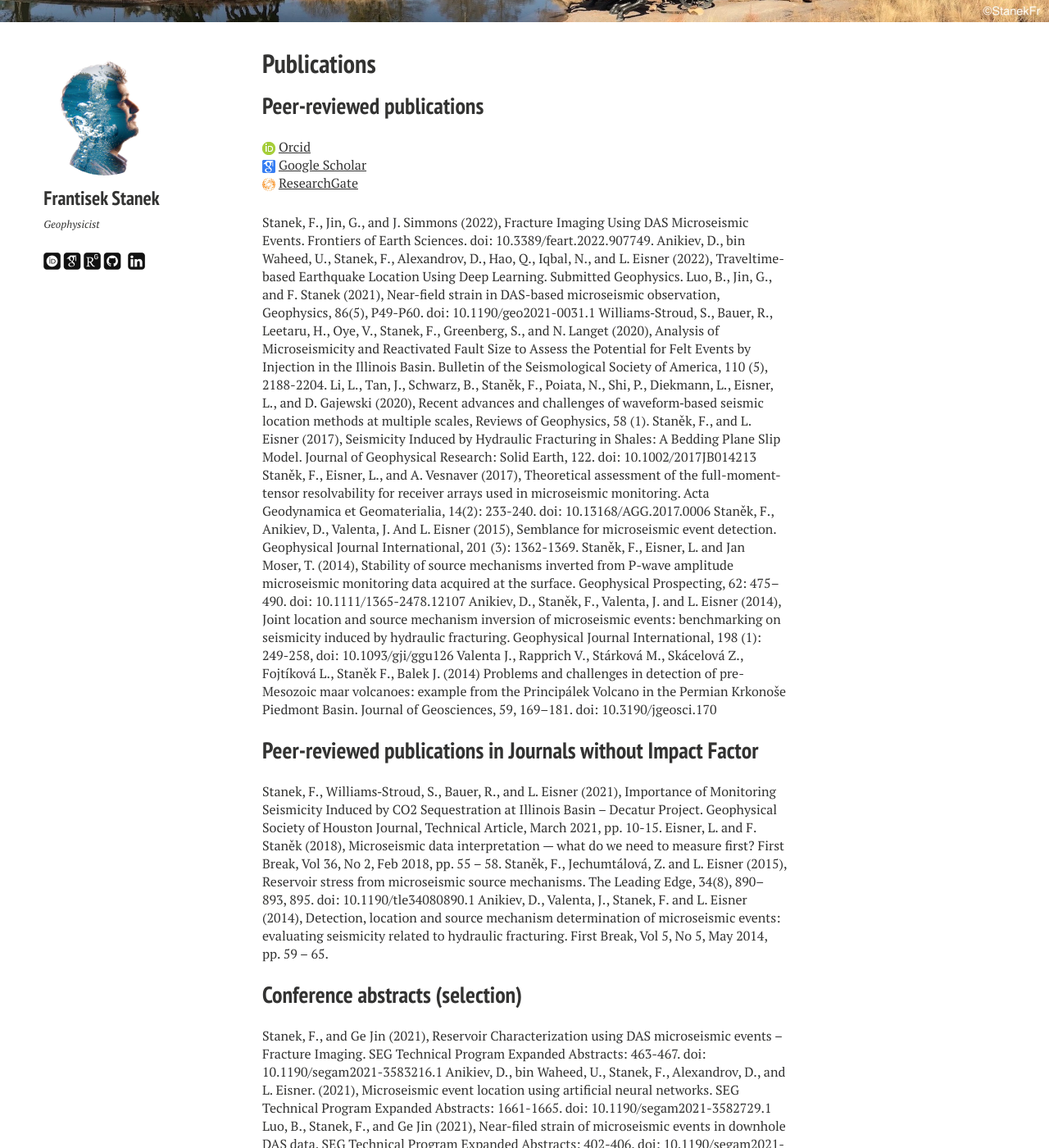
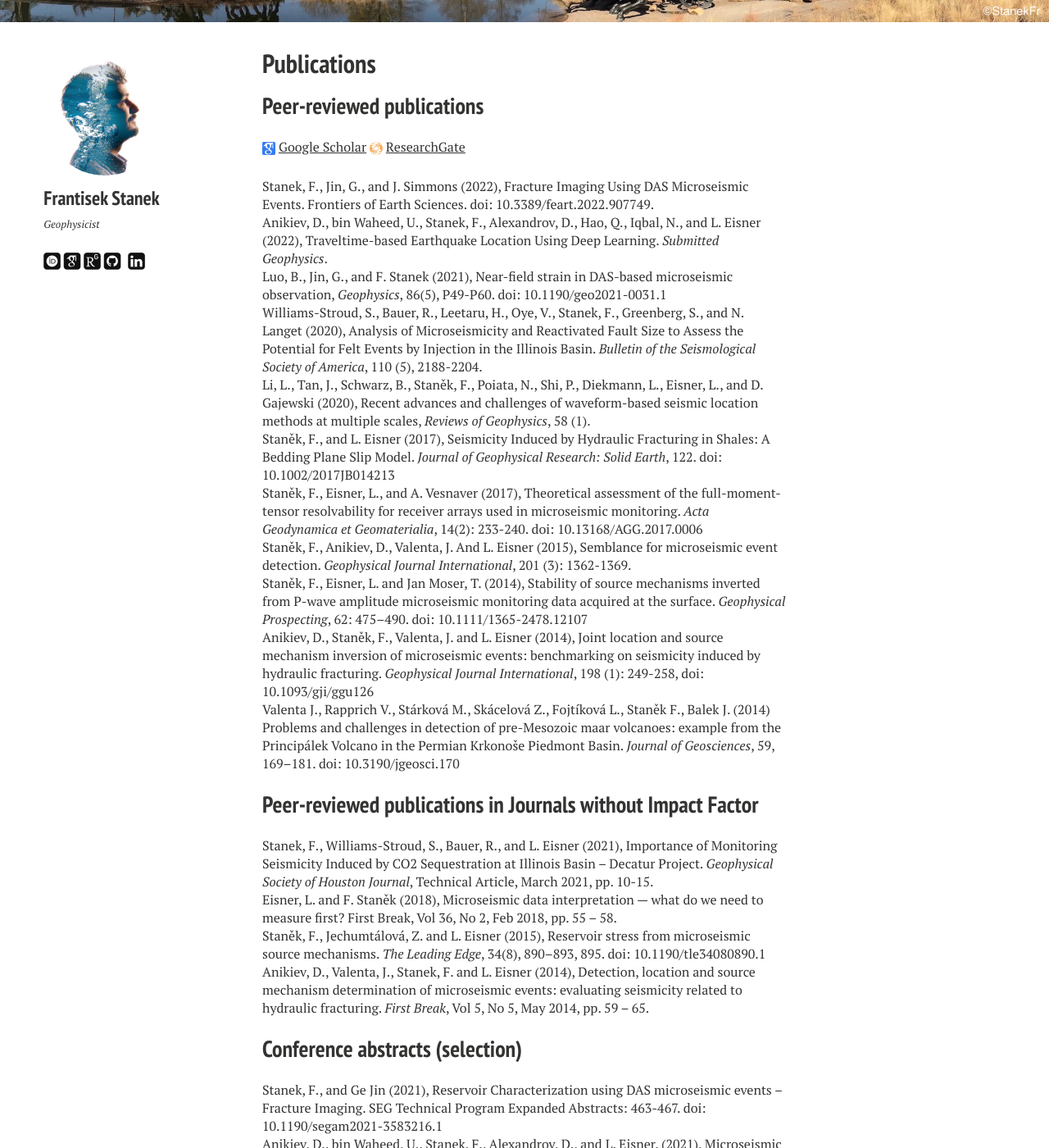
Before and after one commit to StanekFr/StanekFr.github.io, a Jekyll site: the page built from publications/index.md, in a window 1280 px wide and 1400 px high, scrolled down 313 px. Shown: the whole window at 82% size. Built offline with Jekyll 4.4.1, drawn with Linux system fonts in a browser that asks for light colours; nearby versions of some CDN libraries; some web fonts are replaced; some of the changed text lies outside the part shown.

Commit message:
Update index.md

```diff
--- a/publications/index.md
+++ b/publications/index.md
@@ -8,51 +8,51 @@ modified: 2022-07-17
 
 ## Peer-reviewed publications
 
-![Orcid]({{ site.url }}/images/orcid.png) [Orcid]((https://orcid.org/my-orcid?orcid=0000-0002-0037-9239))
 ![Scholar]({{ site.url }}/images/scholar.png) [Google Scholar](https://scholar.google.com/citations?user=k5i3d9MAAAAJ&hl=cs)
 ![ResearchGate]({{ site.url }}/images/rid.png) [ResearchGate](https://www.researchgate.net/profile/Frantisek-Stanek)
+<!-- ![Orcid]({{ site.url }}/images/orcid.png) [Orcid]((https://orcid.org/my-orcid?orcid=0000-0002-0037-9239))    -->
 <!-- ![Publons]({{ site.url }}/images/orcid.png) [Publons]((https://orcid.org/my-orcid?orcid=0000-0002-0037-9239))  -->
 
 Stanek, F., Jin, G., and J. Simmons (2022), Fracture Imaging Using DAS Microseismic Events. Frontiers of Earth Sciences. doi: 10.3389/feart.2022.907749.
-Anikiev, D., bin Waheed, U., Stanek, F., Alexandrov, D., Hao, Q., Iqbal, N., and L. Eisner (2022), Traveltime-based Earthquake Location Using Deep Learning. Submitted Geophysics.
-Luo, B., Jin, G., and F. Stanek (2021), Near-field strain in DAS-based microseismic observation, Geophysics, 86(5), P49-P60. doi: 10.1190/geo2021-0031.1
-Williams‐Stroud, S., Bauer, R., Leetaru, H., Oye, V., Stanek, F., Greenberg, S., and N. Langet (2020), Analysis of Microseismicity and Reactivated Fault Size to Assess the Potential for Felt Events by Injection in the Illinois Basin. Bulletin of the Seismological Society of America, 110 (5), 2188-2204.
-Li, L., Tan, J., Schwarz, B., Staněk, F., Poiata, N., Shi, P., Diekmann, L., Eisner, L., and D. Gajewski (2020), Recent advances and challenges of waveform‐based seismic location methods at multiple scales, Reviews of Geophysics, 58 (1).
-Staněk, F., and L. Eisner (2017), Seismicity Induced by Hydraulic Fracturing in Shales: A Bedding Plane Slip Model. Journal of Geophysical Research: Solid Earth, 122. doi: 10.1002/2017JB014213
-Staněk, F., Eisner, L., and A. Vesnaver (2017), Theoretical assessment of the full-moment-tensor resolvability for receiver arrays used in microseismic monitoring. Acta Geodynamica et Geomaterialia, 14(2): 233-240. doi: 10.13168/AGG.2017.0006
-Staněk, F., Anikiev, D., Valenta, J. And L. Eisner (2015), Semblance for microseismic event detection. Geophysical Journal International, 201 (3): 1362-1369.
-Staněk, F., Eisner, L. and Jan Moser, T. (2014), Stability of source mechanisms inverted from P-wave amplitude microseismic monitoring data acquired at the surface. Geophysical Prospecting, 62: 475–490. doi: 10.1111/1365-2478.12107
-Anikiev, D., Staněk, F., Valenta, J. and L. Eisner (2014), Joint location and source mechanism inversion of microseismic events: benchmarking on seismicity induced by hydraulic fracturing. Geophysical Journal International, 198 (1): 249-258, doi: 10.1093/gji/ggu126
-Valenta J., Rapprich V., Stárková M., Skácelová Z., Fojtíková L., Staněk F., Balek J. (2014) Problems and challenges in detection of pre-Mesozoic maar volcanoes: example from the Principálek Volcano in the Permian Krkonoše Piedmont Basin. Journal of Geosciences, 59, 169–181. doi: 10.3190/jgeosci.170
+<br>Anikiev, D., bin Waheed, U., Stanek, F., Alexandrov, D., Hao, Q., Iqbal, N., and L. Eisner (2022), Traveltime-based Earthquake Location Using Deep Learning. <em>Submitted Geophysics</em>.
+<br>Luo, B., Jin, G., and F. Stanek (2021), Near-field strain in DAS-based microseismic observation, <em>Geophysics</em>, 86(5), P49-P60. doi: 10.1190/geo2021-0031.1
+<br>Williams-Stroud, S., Bauer, R., Leetaru, H., Oye, V., Stanek, F., Greenberg, S., and N. Langet (2020), Analysis of Microseismicity and Reactivated Fault Size to Assess the Potential for Felt Events by Injection in the Illinois Basin. <em>Bulletin of the Seismological Society of America</em>, 110 (5), 2188-2204.
+<br>Li, L., Tan, J., Schwarz, B., Staněk, F., Poiata, N., Shi, P., Diekmann, L., Eisner, L., and D. Gajewski (2020), Recent advances and challenges of waveform-based seismic location methods at multiple scales, <em>Reviews of Geophysics</em>, 58 (1).
+<br>Staněk, F., and L. Eisner (2017), Seismicity Induced by Hydraulic Fracturing in Shales: A Bedding Plane Slip Model. <em>Journal of Geophysical Research: Solid Earth</em>, 122. doi: 10.1002/2017JB014213
+<br>Staněk, F., Eisner, L., and A. Vesnaver (2017), Theoretical assessment of the full-moment-tensor resolvability for receiver arrays used in microseismic monitoring. <em>Acta Geodynamica et Geomaterialia</em>, 14(2): 233-240. doi: 10.13168/AGG.2017.0006
+<br>Staněk, F., Anikiev, D., Valenta, J. And L. Eisner (2015), Semblance for microseismic event detection. <em>Geophysical Journal International</em>, 201 (3): 1362-1369.
+<br>Staněk, F., Eisner, L. and Jan Moser, T. (2014), Stability of source mechanisms inverted from P-wave amplitude microseismic monitoring data acquired at the surface. <em>Geophysical Prospecting</em>, 62: 475–490. doi: 10.1111/1365-2478.12107
+<br>Anikiev, D., Staněk, F., Valenta, J. and L. Eisner (2014), Joint location and source mechanism inversion of microseismic events: benchmarking on seismicity induced by hydraulic fracturing. <em>Geophysical Journal International</em>, 198 (1): 249-258, doi: 10.1093/gji/ggu126
+<br>Valenta J., Rapprich V., Stárková M., Skácelová Z., Fojtíková L., Staněk F., Balek J. (2014) Problems and challenges in detection of pre-Mesozoic maar volcanoes: example from the Principálek Volcano in the Permian Krkonoše Piedmont Basin. <em>Journal of Geosciences</em>, 59, 169–181. doi: 10.3190/jgeosci.170
 
 ## Peer-reviewed publications in Journals without Impact Factor
 
-Stanek, F., Williams‐Stroud, S., Bauer, R., and L. Eisner (2021), Importance of Monitoring Seismicity Induced by CO2 Sequestration at Illinois Basin – Decatur Project. Geophysical Society of Houston Journal, Technical Article, March 2021, pp. 10-15.
-Eisner, L. and F. Staněk (2018), Microseismic data interpretation — what do we need to measure first? First Break, Vol 36, No 2, Feb 2018, pp. 55 – 58.
-Staněk, F., Jechumtálová, Z. and L. Eisner (2015), Reservoir stress from microseismic source mechanisms. The Leading Edge, 34(8), 890–893, 895. doi: 10.1190/tle34080890.1
-Anikiev, D., Valenta, J., Stanek, F. and L. Eisner (2014), Detection, location and source mechanism determination of microseismic events: evaluating seismicity related to hydraulic fracturing. First Break, Vol 5, No 5, May 2014, pp. 59 – 65.
+Stanek, F., Williams-Stroud, S., Bauer, R., and L. Eisner (2021), Importance of Monitoring Seismicity Induced by CO2 Sequestration at Illinois Basin – Decatur Project. <em>Geophysical Society of Houston Journal</em>, Technical Article, March 2021, pp. 10-15.
+<br>Eisner, L. and F. Staněk (2018), Microseismic data interpretation — what do we need to measure first? First Break, Vol 36, No 2, Feb 2018, pp. 55 – 58.
+<br>Staněk, F., Jechumtálová, Z. and L. Eisner (2015), Reservoir stress from microseismic source mechanisms. <em>The Leading Edge</em>, 34(8), 890–893, 895. doi: 10.1190/tle34080890.1
+<br>Anikiev, D., Valenta, J., Stanek, F. and L. Eisner (2014), Detection, location and source mechanism determination of microseismic events: evaluating seismicity related to hydraulic fracturing. <em>First Break</em>, Vol 5, No 5, May 2014, pp. 59 – 65.
 
 ## Conference abstracts (selection)
 
 Stanek, F., and Ge Jin (2021), Reservoir Characterization using DAS microseismic events – Fracture Imaging. SEG Technical Program Expanded Abstracts: 463-467. doi: 10.1190/segam2021-3583216.1
-Anikiev, D., bin Waheed, U., Stanek, F., Alexandrov, D., and L. Eisner. (2021), Microseismic event location using artificial neural networks. SEG Technical Program Expanded Abstracts: 1661-1665. doi: 10.1190/segam2021-3582729.1
-Luo, B., Stanek, F., and Ge Jin (2021), Near-filed strain of microseismic events in downhole DAS data. SEG Technical Program Expanded Abstracts: 402-406. doi: 10.1190/segam2021-3582141.1
-Stanek, F., Williams-Stroud, S., Bauer, R., and L. Eisner (2020), Importance of monitoring seismicity induced by CO2 sequestration at Illinois Basin – Decatur Project. SEG Technical Program Expanded Abstracts, pp. 2226-2230. doi: 10.1190/segam2020-3427548.1
-Stanek, F., Jechumtálová, Z., and L. Eisner (2018), Directivity of microseismic events as a tool for interpretation. SEG Technical Program Expanded Abstracts, pp. 2987-2991. doi: 10.1190/segam2018-2997906.1
-Eisner, L., Staněk, F., Jechumtálová, Z., and Ch. Heaver (2018), Microseismicity to production – what do we need to measure first? Geoconvention, Calgary
-Staněk, F., Jechumtálová, Z., and L. Eisner (2017), Interpretation of Microseismicity Observed From Surface and Borehole Seismic Arrays During Hydraulic Fracturing in Shale - Bedding Plane Slip Model. AGU Fall Meeting 2017, New Orleans.
-Eisner, L., Staněk, F. (2017), The bedding plane slip model for microseismicity induced in shales. 2017 Workshop: Microseismic Technologies and Applications, Hefei, China, 4-6 June 2017: pp. 18-21. doi: 10.1190/Microseismic2017-005
-Staněk, F. and L. Eisner (2016), Seismological evidence for a geomechanical model of
+<br>Anikiev, D., bin Waheed, U., Stanek, F., Alexandrov, D., and L. Eisner. (2021), Microseismic event location using artificial neural networks. SEG Technical Program Expanded Abstracts: 1661-1665. doi: 10.1190/segam2021-3582729.1
+<br>Luo, B., Stanek, F., and Ge Jin (2021), Near-filed strain of microseismic events in downhole DAS data. SEG Technical Program Expanded Abstracts: 402-406. doi: 10.1190/segam2021-3582141.1
+<br>Stanek, F., Williams-Stroud, S., Bauer, R., and L. Eisner (2020), Importance of monitoring seismicity induced by CO2 sequestration at Illinois Basin – Decatur Project. SEG Technical Program Expanded Abstracts, pp. 2226-2230. doi: 10.1190/segam2020-3427548.1
+<br>Stanek, F., Jechumtálová, Z., and L. Eisner (2018), Directivity of microseismic events as a tool for interpretation. SEG Technical Program Expanded Abstracts, pp. 2987-2991. doi: 10.1190/segam2018-2997906.1
+<br>Eisner, L., Staněk, F., Jechumtálová, Z., and Ch. Heaver (2018), Microseismicity to production – what do we need to measure first? Geoconvention, Calgary
+<br>Staněk, F., Jechumtálová, Z., and L. Eisner (2017), Interpretation of Microseismicity Observed From Surface and Borehole Seismic Arrays During Hydraulic Fracturing in Shale - Bedding Plane Slip Model. AGU Fall Meeting 2017, New Orleans.
+<br>Eisner, L., Staněk, F. (2017), The bedding plane slip model for microseismicity induced in shales. 2017 Workshop: Microseismic Technologies and Applications, Hefei, China, 4-6 June 2017: pp. 18-21. doi: 10.1190/Microseismic2017-005
+<br>Staněk, F. and L. Eisner (2016), Seismological evidence for a geomechanical model of
 the bedding plane slip in hydraulic fracturing of shales. SEG Annual Meeting Postconvention Workshop - Hydraulic fracture microseismicity: Understanding the mechanisms to extract greater reservoir value, Dallas
-Jechumtálová, Z., Staněk, F., Eisner, L. and G.R. Keller (2016), Stress State Derived From Microseismicity Induced by Hydraulic Fracturing: Downhole and Surface Monitoring. Unconventional Resources Technology Conference, URTeC 2016. doi: 10.15530-urtec-2016-2460064
-Staněk, F., Jechumtálová, Z. and L. Eisner (2015), Stress field orientation inverted from source mechanisms of microseismic events induced by hydraulic fracturing and geomechanical interpretation. SEG Technical Program Expanded Abstracts 2015: pp. 2552-2556. doi: 10.1190/segam2015-5926686.1
-Staněk, F., Valenta, J., Anikiev, D. and L. Eisner. (2014), Semblance for microseismic event detection. 1st SEG International Microseismic Technology Workshop, Asheville, North Carolina
-Anikiev, D., Staněk, F., Valenta, J. and L. Eisner (2014), Automated joint detection, location and source mechanism determination of microseismic events. 1st SEG International Microseismic Technology Workshop, Asheville, North Carolina
-Staněk, F., Valenta, J., Anikiev, D. and L. Eisner (2014), Semblance for microseismic event 	detection. SEG Technical Program Expanded Abstracts 2014: pp. 2178-2182. doi: 	10.1190/segam2014-0498.1
-Staněk, F., and L. Eisner (2014), A New Geomechanical Model Explaining Source Mechanisms of Events Induced by Hydraulic Fracturing in Shale. Society of Petroleum Engineers. doi:10.2118/167676-MS
-Staněk, F. and L. Eisner (2013), New model explaining inverted source mechanisms of microseismic events induced by hydraulic fracturing. SEG Technical Program Expanded Abstracts 2013: pp. 2201-2205. doi: 10.1190/segam2013-0554.1
-Anikiev, D., Staněk, F., Valenta, J., and L. Eisner (2013), Imaging microseismic events by diffraction stacking with moment tensor inversion. SEG Technical Program Expanded Abstracts 2013: pp. 2013-2018. doi: 10.1190/segam2013-0830.1
-Staněk, F., Eisner, L., and T.J. Moser (2012), Stability of source mechanisms inverted from P-wave amplitude microseismic monitoring data acquired at surface. SEG Technical Program Expanded Abstracts 2012: pp. 1-5. doi: 10.1190/segam2012-0418.1
+<br>Jechumtálová, Z., Staněk, F., Eisner, L. and G.R. Keller (2016), Stress State Derived From Microseismicity Induced by Hydraulic Fracturing: Downhole and Surface Monitoring. Unconventional Resources Technology Conference, URTeC 2016. doi: 10.15530-urtec-2016-2460064
+<br>Staněk, F., Jechumtálová, Z. and L. Eisner (2015), Stress field orientation inverted from source mechanisms of microseismic events induced by hydraulic fracturing and geomechanical interpretation. SEG Technical Program Expanded Abstracts 2015: pp. 2552-2556. doi: 10.1190/segam2015-5926686.1
+<br>Staněk, F., Valenta, J., Anikiev, D. and L. Eisner. (2014), Semblance for microseismic event detection. 1st SEG International Microseismic Technology Workshop, Asheville, North Carolina
+<br>Anikiev, D., Staněk, F., Valenta, J. and L. Eisner (2014), Automated joint detection, location and source mechanism determination of microseismic events. 1st SEG International Microseismic Technology Workshop, Asheville, North Carolina
+<br>Staněk, F., Valenta, J., Anikiev, D. and L. Eisner (2014), Semblance for microseismic event 	detection. SEG Technical Program Expanded Abstracts 2014: pp. 2178-2182. doi: 	10.1190/segam2014-0498.1
+<br>Staněk, F., and L. Eisner (2014), A New Geomechanical Model Explaining Source Mechanisms of Events Induced by Hydraulic Fracturing in Shale. Society of Petroleum Engineers. doi:10.2118/167676-MS
+<br>Staněk, F. and L. Eisner (2013), New model explaining inverted source mechanisms of microseismic events induced by hydraulic fracturing. SEG Technical Program Expanded Abstracts 2013: pp. 2201-2205. doi: 10.1190/segam2013-0554.1
+<br>Anikiev, D., Staněk, F., Valenta, J., and L. Eisner (2013), Imaging microseismic events by diffraction stacking with moment tensor inversion. SEG Technical Program Expanded Abstracts 2013: pp. 2013-2018. doi: 10.1190/segam2013-0830.1
+<br>Staněk, F., Eisner, L., and T.J. Moser (2012), Stability of source mechanisms inverted from P-wave amplitude microseismic monitoring data acquired at surface. SEG Technical Program Expanded Abstracts 2012: pp. 1-5. doi: 10.1190/segam2012-0418.1
 
 ## Patent
 
```
